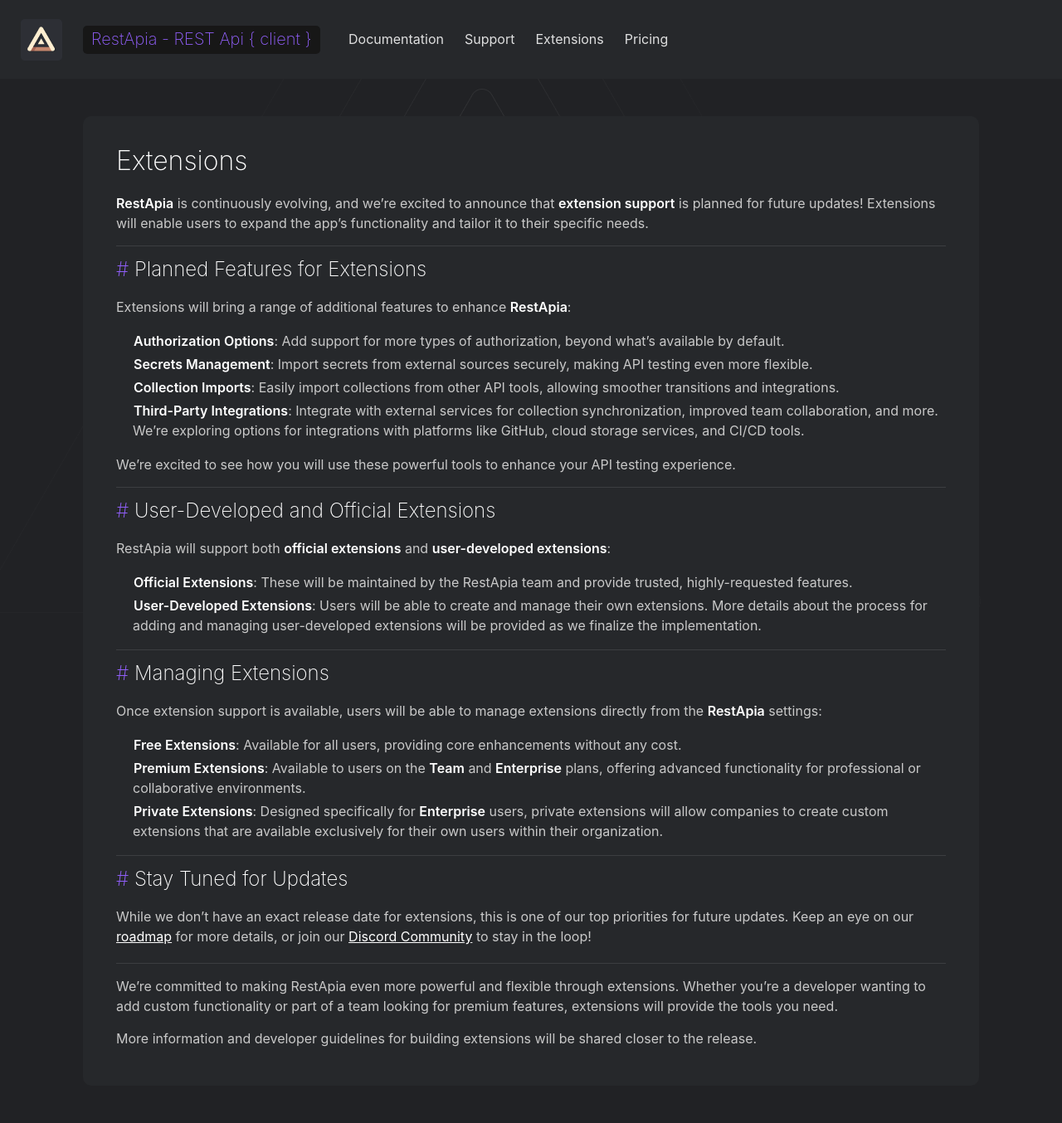
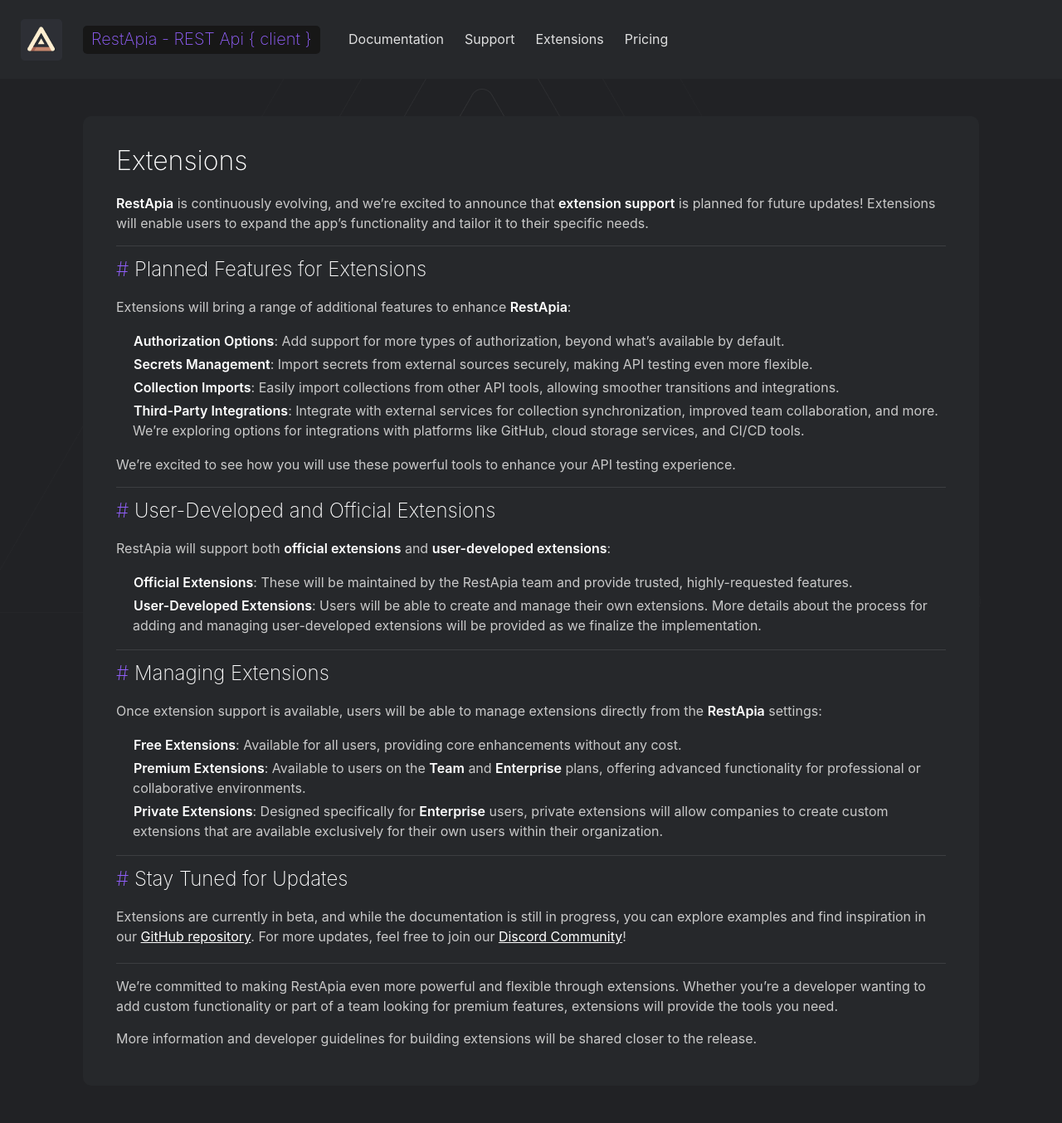
Before and after one commit to RestApia/RestApia.Portal, a Jekyll site: the page built from pages/extensions.md, in a window 1280 px wide. Shown: the whole page at 83% size. Built offline with Jekyll 4.4.1, drawn with Linux system fonts in a browser that asks for light colours.

Commit message:
extensions info updated

```diff
--- a/pages/extensions.md
+++ b/pages/extensions.md
@@ -35,7 +35,7 @@
 
 ## Stay Tuned for Updates
 
-While we don’t have an exact release date for extensions, this is one of our top priorities for future updates. Keep an eye on our [roadmap](https://github.com/RestApia/RestApia.Community/issues/1) for more details, or join our [Discord Community](https://discord.gg/FZuQyEpYM4) to stay in the loop!
+Extensions are currently in beta, and while the documentation is still in progress, you can explore examples and find inspiration in our [GitHub repository](https://github.com/RestApia/RestApia.Shared/tree/main/src/Extensions). For more updates, feel free to join our [Discord Community](https://discord.gg/FZuQyEpYM4)!
 
 ---
 
```
